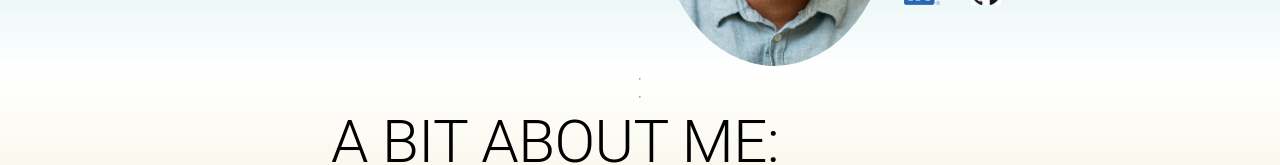
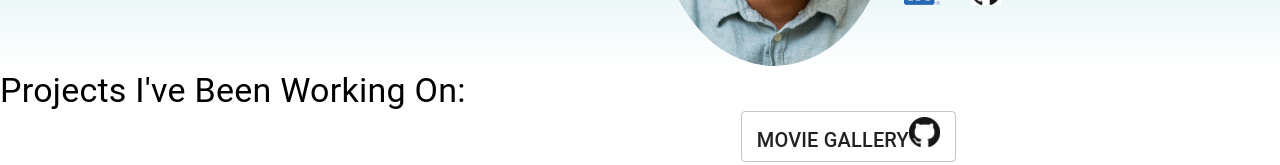
Before and after one commit to Real-Arthur/portfolio, a React (Create React App) app in the folder portfolio/: page / in a window 1280 px wide. Shown: the part 271-436 px from the top of the page. Built offline with nearby package versions, Linux system fonts and the light colour scheme.

Commit message:
changed some routing

```diff
--- a/portfolio/package.json
+++ b/portfolio/package.json
@@ -2,7 +2,7 @@
   "name": "portfolio",
   "version": "0.1.0",
   "private": true,
-  "homepage": "https://real-arthur.github.io/portfolio/projects",
+  "homepage": "https://real-arthur.github.io/portfolio/",
   "dependencies": {
     "@material-ui/core": "^4.11.0",
     "@material-ui/icons": "^4.9.1",
--- a/portfolio/src/Components/Home/Home.js
+++ b/portfolio/src/Components/Home/Home.js
@@ -14,7 +14,7 @@ import resume from "../../Media/ArthurCarsonResume.pdf";
 function Home() {
   return (
       <Switch>
-      <Route exact path="/projects">
+      <Route exact path="/">
         <Typography variant="h4">Projects I've Been Working On:</Typography>
         <Projects />
       </Route>
--- a/portfolio/src/Components/Nav/Nav.js
+++ b/portfolio/src/Components/Nav/Nav.js
@@ -9,7 +9,7 @@ function NavRow(props) {
   return (
     <Grid className="navArea" container direction="row" justify="flex-end" alignItems="stretch">
       <Grid item>
-        <Link href="/projects"><Button variant="outlined" color="primary">Projects</Button></Link>
+        <Link href="/"><Button variant="outlined" color="primary">Projects</Button></Link>
       </Grid>
       <Grid item>
       <Link href="/resume"><Button variant="outlined" color="primary">Resume</Button></Link>
```
